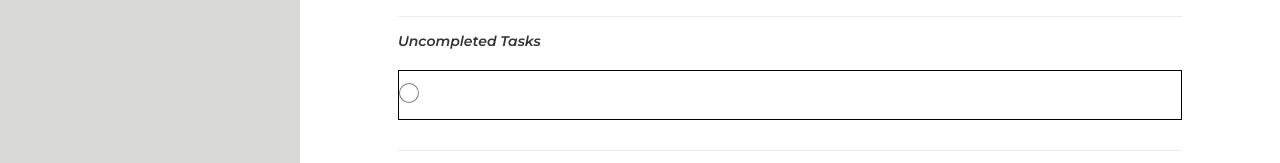
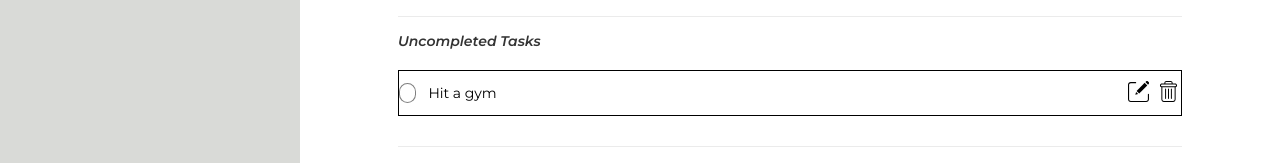
Before and after one commit to jakubwas/wTask, a React (Create React App) app in the folder client/: page / in a window 1280 px wide. Shown: the part 226-389 px from the top of the page. Built offline with nearby package versions, Linux system fonts and the light colour scheme.

Commit message:
Add Edit & Bin buttons

```diff
--- a/client/src/Components/Layout/Workspace/TodoWorkspace/Tasks/CheckBoxButton.js
+++ b/client/src/Components/Layout/Workspace/TodoWorkspace/Tasks/CheckBoxButton.js
@@ -12,6 +12,7 @@ const Container = styled.button`
   display: flex;
   align-items: center;
   justify-content: center;
+  cursor: pointer;
 
   &:hover {
     background: rgba(0, 0, 0, 0.1);
--- /dev/null
+++ b/client/src/Components/Layout/Workspace/TodoWorkspace/Tasks/EditButton.js
@@ -0,0 +1,20 @@
+// Dependencies
+import React from "react";
+import styled from "styled-components";
+// React Components
+import TaskButtonContainer from "./TaskButtonContainer";
+
+const EditButton = () => {
+  return (
+    <TaskButtonContainer>
+      <svg height="21px" viewBox="0 -1 381 381" width="21px">
+        <path d="m370.589844 230.964844c-5.523438 0-10 4.476562-10 10v88.792968c-.019532 16.558594-13.4375 29.980469-30 30h-280.589844c-16.5625-.019531-29.980469-13.441406-30-30v-260.589843c.019531-16.5625 13.4375-29.980469 30-30h88.789062c5.523438 0 10-4.476563 10-10 0-5.523438-4.476562-10-10-10h-88.789062c-27.601562.03125-49.96875 22.398437-50 50v260.589843c.03125 27.601563 22.398438 49.96875 50 50h280.589844c27.601562-.03125 49.96875-22.398437 50-50v-88.789062c0-5.523438-4.476563-10.003906-10-10.003906zm0 0" />
+        <path d="m156.367188 178.34375 146.011718-146.015625 47.089844 47.089844-146.011719 146.015625zm0 0" />
+        <path d="m132.542969 249.257812 52.039062-14.414062-37.625-37.625zm0 0" />
+        <path d="m362.488281 7.578125c-9.769531-9.746094-25.585937-9.746094-35.355469 0l-10.605468 10.605469 47.089844 47.089844 10.605468-10.605469c9.75-9.769531 9.75-25.585938 0-35.355469zm0 0" />
+      </svg>
+    </TaskButtonContainer>
+  );
+};
+
+export default EditButton;
--- a/client/src/Components/Layout/Workspace/TodoWorkspace/Tasks/Task.js
+++ b/client/src/Components/Layout/Workspace/TodoWorkspace/Tasks/Task.js
@@ -4,11 +4,23 @@ import styled from "styled-components";
 // React Components
 import TaskContainer from "./TaskContainer";
 import CheckBoxButton from "./CheckBoxButton";
+import EditButton from "./EditButton";
+import TrashButton from "./TrashButton";
+
+const TextContainer = styled.div`
+  width: 100%;
+  font-size: 1.4rem;
+  margin: 1.2rem 2.5rem 1.2rem 0;
+  line-height: 2rem;
+`;
 
 const Task = () => {
   return (
     <TaskContainer>
       <CheckBoxButton />
+      <TextContainer>Hit a gym</TextContainer>
+      <EditButton />
+      <TrashButton />
     </TaskContainer>
   );
 };
--- /dev/null
+++ b/client/src/Components/Layout/Workspace/TodoWorkspace/Tasks/TaskButtonContainer.js
@@ -0,0 +1,27 @@
+import React from "react";
+import styled from "styled-components";
+
+const Container = styled.button`
+  width: 3rem;
+  height: 3rem;
+  margin-top: 0.5rem;
+  margin-left: 0.4rem;
+  border: none;
+  background: white;
+  display: flex;
+  align-items: center;
+  justify-content: center;
+  outline: none;
+  border-radius: 5px;
+  cursor: pointer;
+
+  &:hover {
+    background: rgba(0, 0, 0, 0.1);
+  }
+`;
+
+const TaskButtonContainer = (props) => {
+  return <Container>{props.children}</Container>;
+};
+
+export default TaskButtonContainer;
--- a/client/src/Components/Layout/Workspace/TodoWorkspace/Tasks/TaskContainer.js
+++ b/client/src/Components/Layout/Workspace/TodoWorkspace/Tasks/TaskContainer.js
@@ -4,8 +4,8 @@ import styled from "styled-components";
 
 const Container = styled.div`
   width: 100%;
-  height: 5rem;
   border: 1px solid black;
+  display: flex;
 `;
 
 const TaskContainer = (props) => {
--- /dev/null
+++ b/client/src/Components/Layout/Workspace/TodoWorkspace/Tasks/TrashButton.js
@@ -0,0 +1,19 @@
+// Dependencies
+import React from "react";
+// React Components
+import TaskButtonContainer from "./TaskButtonContainer";
+
+const TrashButton = () => {
+  return (
+    <TaskButtonContainer>
+      <svg height="21px" viewBox="-40 0 427 427.00131" width="21px">
+        <path d="m232.398438 154.703125c-5.523438 0-10 4.476563-10 10v189c0 5.519531 4.476562 10 10 10 5.523437 0 10-4.480469 10-10v-189c0-5.523437-4.476563-10-10-10zm0 0" />
+        <path d="m114.398438 154.703125c-5.523438 0-10 4.476563-10 10v189c0 5.519531 4.476562 10 10 10 5.523437 0 10-4.480469 10-10v-189c0-5.523437-4.476563-10-10-10zm0 0" />
+        <path d="m28.398438 127.121094v246.378906c0 14.5625 5.339843 28.238281 14.667968 38.050781 9.285156 9.839844 22.207032 15.425781 35.730469 15.449219h189.203125c13.527344-.023438 26.449219-5.609375 35.730469-15.449219 9.328125-9.8125 14.667969-23.488281 14.667969-38.050781v-246.378906c18.542968-4.921875 30.558593-22.835938 28.078124-41.863282-2.484374-19.023437-18.691406-33.253906-37.878906-33.257812h-51.199218v-12.5c.058593-10.511719-4.097657-20.605469-11.539063-28.03125-7.441406-7.421875-17.550781-11.5546875-28.0625-11.46875h-88.796875c-10.511719-.0859375-20.621094 4.046875-28.0625 11.46875-7.441406 7.425781-11.597656 17.519531-11.539062 28.03125v12.5h-51.199219c-19.1875.003906-35.394531 14.234375-37.878907 33.257812-2.480468 19.027344 9.535157 36.941407 28.078126 41.863282zm239.601562 279.878906h-189.203125c-17.097656 0-30.398437-14.6875-30.398437-33.5v-245.5h250v245.5c0 18.8125-13.300782 33.5-30.398438 33.5zm-158.601562-367.5c-.066407-5.207031 1.980468-10.21875 5.675781-13.894531 3.691406-3.675781 8.714843-5.695313 13.925781-5.605469h88.796875c5.210937-.089844 10.234375 1.929688 13.925781 5.605469 3.695313 3.671875 5.742188 8.6875 5.675782 13.894531v12.5h-128zm-71.199219 32.5h270.398437c9.941406 0 18 8.058594 18 18s-8.058594 18-18 18h-270.398437c-9.941407 0-18-8.058594-18-18s8.058593-18 18-18zm0 0" />
+        <path d="m173.398438 154.703125c-5.523438 0-10 4.476563-10 10v189c0 5.519531 4.476562 10 10 10 5.523437 0 10-4.480469 10-10v-189c0-5.523437-4.476563-10-10-10zm0 0" />
+      </svg>
+    </TaskButtonContainer>
+  );
+};
+
+export default TrashButton;
```
